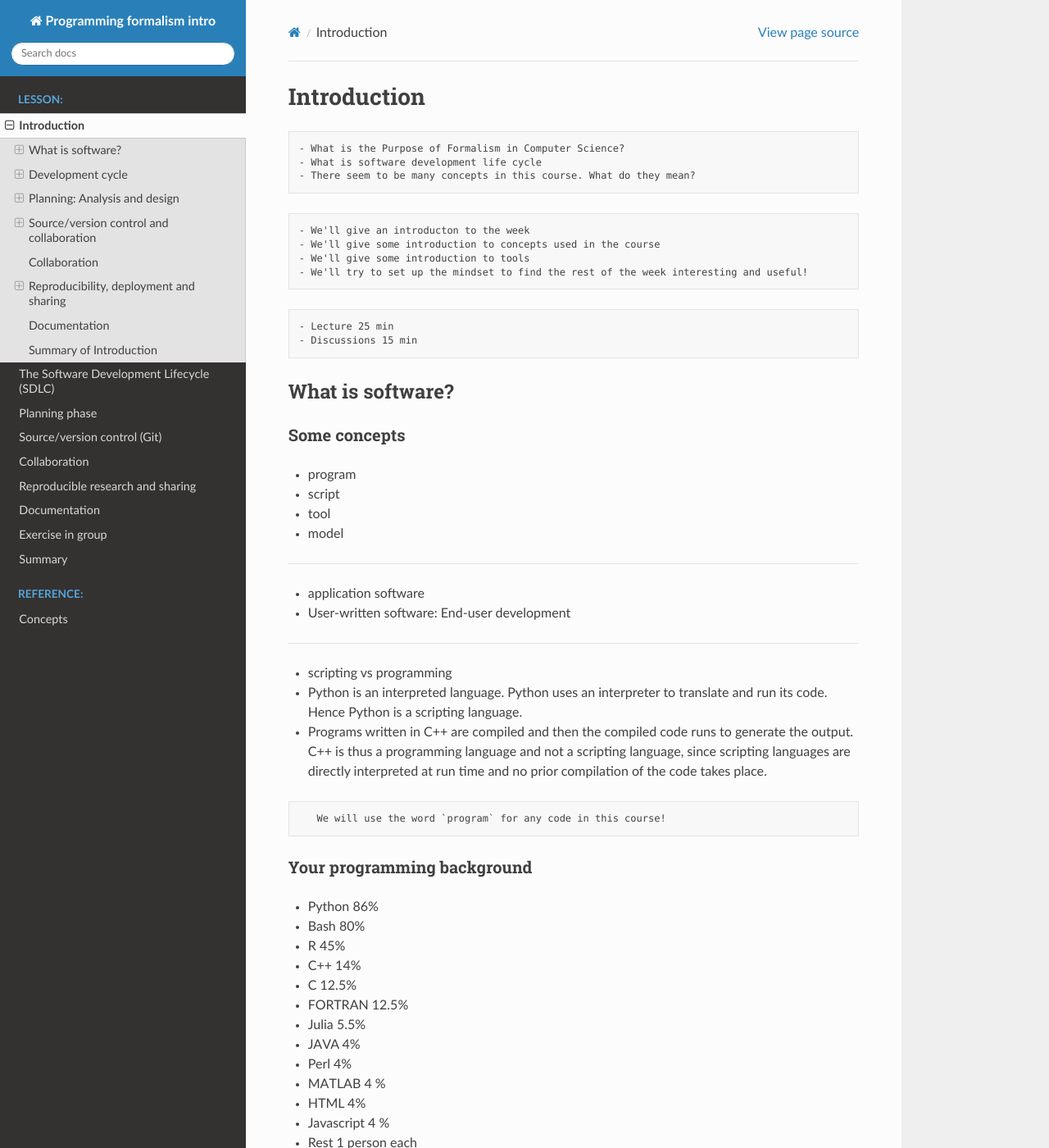
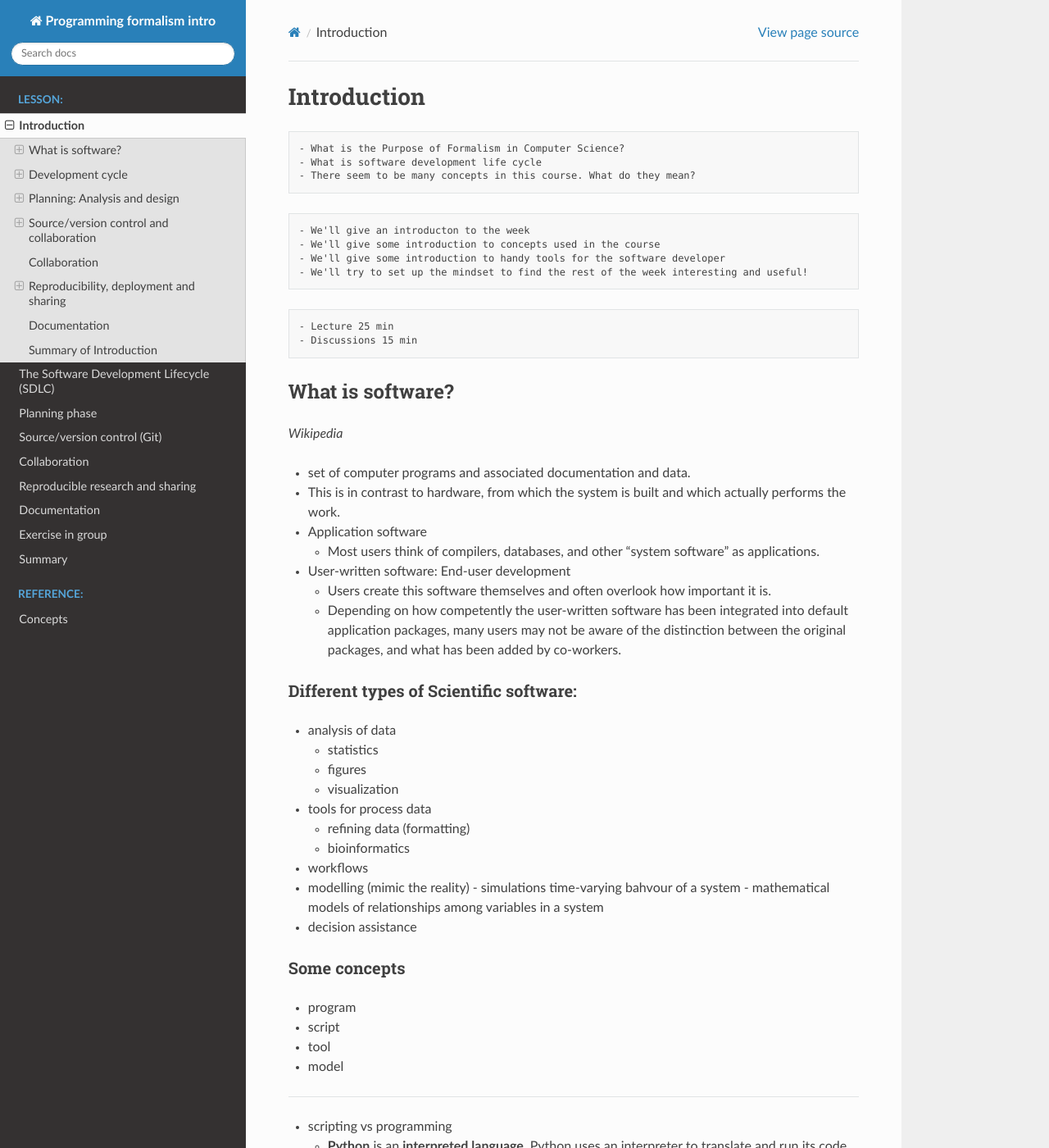
Before and after one commit to UPPMAX/programming_formalisms_intro, a Sphinx documentation site: the page built from doc/intro.md, in a window 1280 px wide and 1400 px high. Shown: the whole window at 82% size. Built offline with Sphinx 7.4.7 and the Read the Docs theme 2.0.0, drawn with Linux system fonts in a browser that asks for light colours; pages that are not in the unit, such as notebooks, are missing from menus; some of the changed text lies outside the part shown.

Commit message:
Update intro.md

````diff
--- a/doc/intro.md
+++ b/doc/intro.md
@@ -9,7 +9,7 @@
 ```{objectives}
 - We'll give an introducton to the week
 - We'll give some introduction to concepts used in the course
-- We'll give some introduction to tools
+- We'll give some introduction to handy tools for the software developer
 - We'll try to set up the mindset to find the rest of the week interesting and useful!
 ```
 
@@ -19,80 +19,109 @@
 ```
 
 ## What is software?
+*Wikipedia*
+- set of computer programs and associated documentation and data.
+- This is in contrast to hardware, from which the system is built and which actually performs the work.
+- Application software
+  - Most users think of compilers, databases, and other "system software" as applications.
+- User-written software: End-user development
+  - Users create this software themselves and often overlook how important it is.
+  - Depending on how competently the user-written software has been integrated into default application packages, many users may not be aware of the distinction between the original packages, and what has been added by co-workers.
+
+### Different types of Scientific software:
+- analysis of data
+    - statistics
+    - figures
+    - visualization
+- tools for process data
+    - refining data (formatting)
+    - bioinformatics
+- workflows
+- modelling (mimic the reality)
+      - simulations time-varying bahvour of a system
+      - mathematical models of relationships among variables in a system
+- decision assistance
 
 ### Some concepts
 - program
 - script
 - tool
 - model
-- ---
-- application software
-- User-written software: End-user development
------
+---
 - scripting vs programming
-- Python is an interpreted language. Python uses an interpreter to translate and run its code. Hence Python is a scripting language.
-- Programs written in C++ are compiled and then the compiled code runs to generate the output. C++ is thus a programming language and not a scripting language, since scripting languages are directly interpreted at run time and no prior compilation of the code takes place.
+  - **Python** is an **interpreted language**. Python uses an interpreter to translate and run its code. Hence Python is a **scripting language**.
+  - Programs written in **C++** are **compiled** and then the compiled code runs to generate the output. C++ is thus a **programming language** and not a scripting language, since scripting languages are directly interpreted at run time and no prior compilation of the code takes place.
+---
 
 ```{Note}
-   We will use the word `program` for any code in this course!
+   We will not be very definite in the course in when to use scripting, program or tools
 ```
 
-### Your programming background
+### Your scripting/programming background (Oct 2022)
 - Python	86%
--	Bash		80%
--	R		45%
--	C++		14%
--	C		12.5%
--	FORTRAN	12.5%
--	Julia 		5.5%
--	JAVA		4%
--	Perl		4%
--	MATLAB	4 %
--	HTML		4%
--	Javascript	4 %
--	Rest		1 person each
-  -	AWK
-  -	PHP
-  -	Groovy
-  -	SQL
+- Bash		80%
+- R		42%
+- C++		14%
+- FORTRAN	14%
+- C		12%
+- Julia 		5%
+- JAVA		3.5%
+- Perl		3.5%
+- MATLAB	3.5 %
+- HTML		3.5%
+- Javascript	3.5 %
+- Rest		1 person each
+  - AWK
+  - PHP
+  - Groovy
+  - SQL
 
 
-- Different types of Scientific software:
-  - analysis of data
-    - statistics
-    - figures
-    - visualization
-  - tools for process data
-    - refining data (formatting)
-    - bioinformatics
-  - workflows
-  - modelling (mimic the reality)
-      - simulations time-varying bahvour of a system
-      - mathematical models of relationships among variables in a system
-  - decision assistance
+### Functional vs. object-oriented programming
 
-### Functional vs. object oriented programming
+- Object-oriented (OO) programming is
+  - a mindset of mimicing the real-world as enteties (objects) that are different or share attributes with each-other (within a class)
+  - info-hiding
+- Functional programming is
+  - more classical as it is more focused on the algorithms
+  - keys are functions
+  - modules: a way to gather functions with similar functionality)
 
-```{todo}
+- Also other...
 
-   mindset
-   info hiding
-   built in
-   - classes
+At its simplest, functional programming uses immutable data to tell the program exactly what to do. Object-oriented programming tells the program how to achieve results through objects altering the program's state. Both paradigms can be used to create elegant code.
 
-   {term}`class`
-
-  - objects
-  - generalizations, associations
-
-  - module (ett sätt att samla funktioner med likartade funktionalitet)
+```{note}
+More on Wednesday
 ```
 
-### Icebreaker
 
-What experience have you had?
+### Languages
+- Object-oriented (built-in classes)
+  - C++
+  - Java
+  - Python
+  - Julia
+- OO features
+  - Fortran 2003
+  - MATLAB
+  - Perl
+  - PHP
+- OO object-based (but not class-based)
+  - Javascript
 
 
+```
+
+
+
+
+
+
+
+```{Discussion}
+What experience have you had?
+```
 
 ## Development cycle
 
@@ -180,18 +209,7 @@
 
 
 
-### Languages
-- C++
-- Java
-- Python
-- Julia
-- OO features
-  - Fortran 2003
-  - MATLAB
-  - Perl
-  - PHP
-- OO object-based
-  - Javascript
+
 
 
 ## Planning: Analysis and design
````
